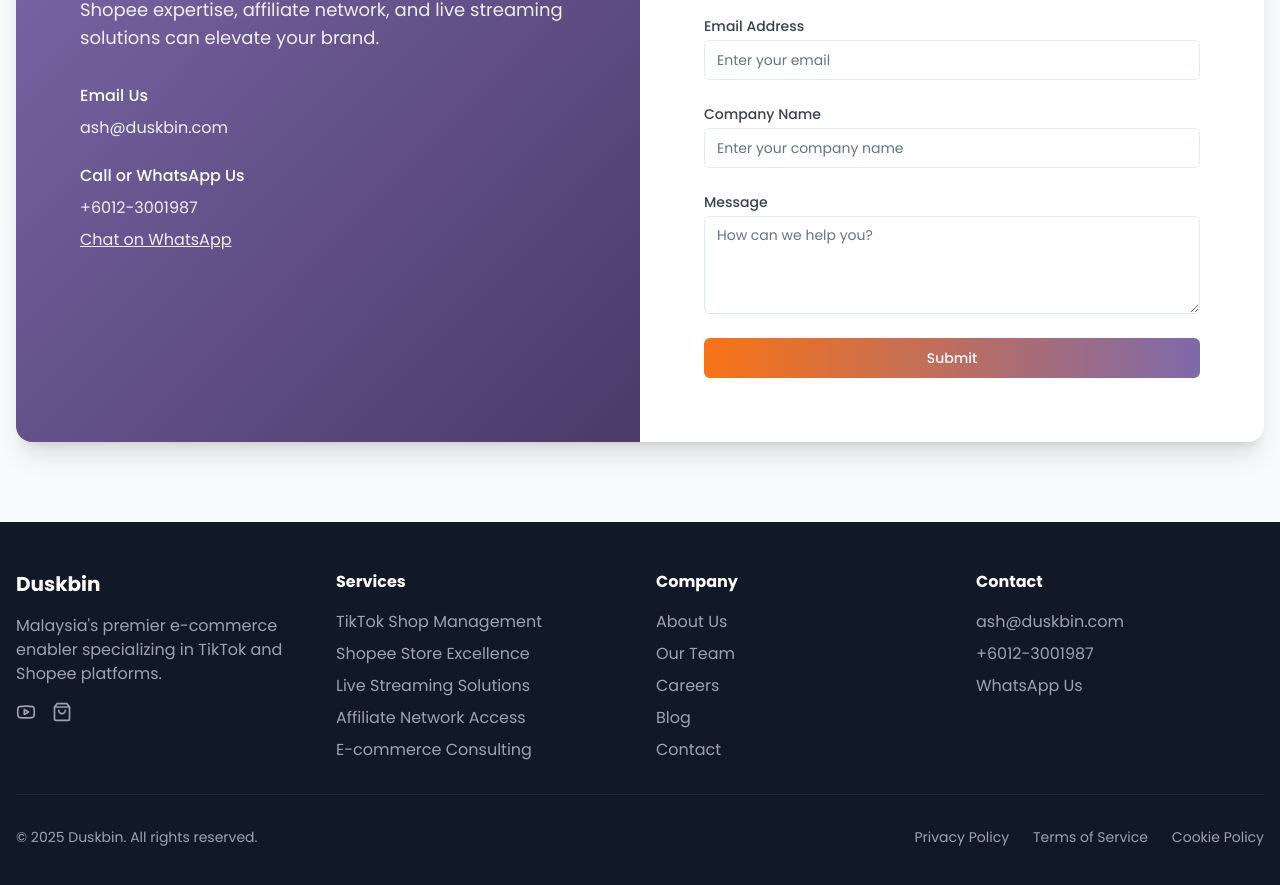
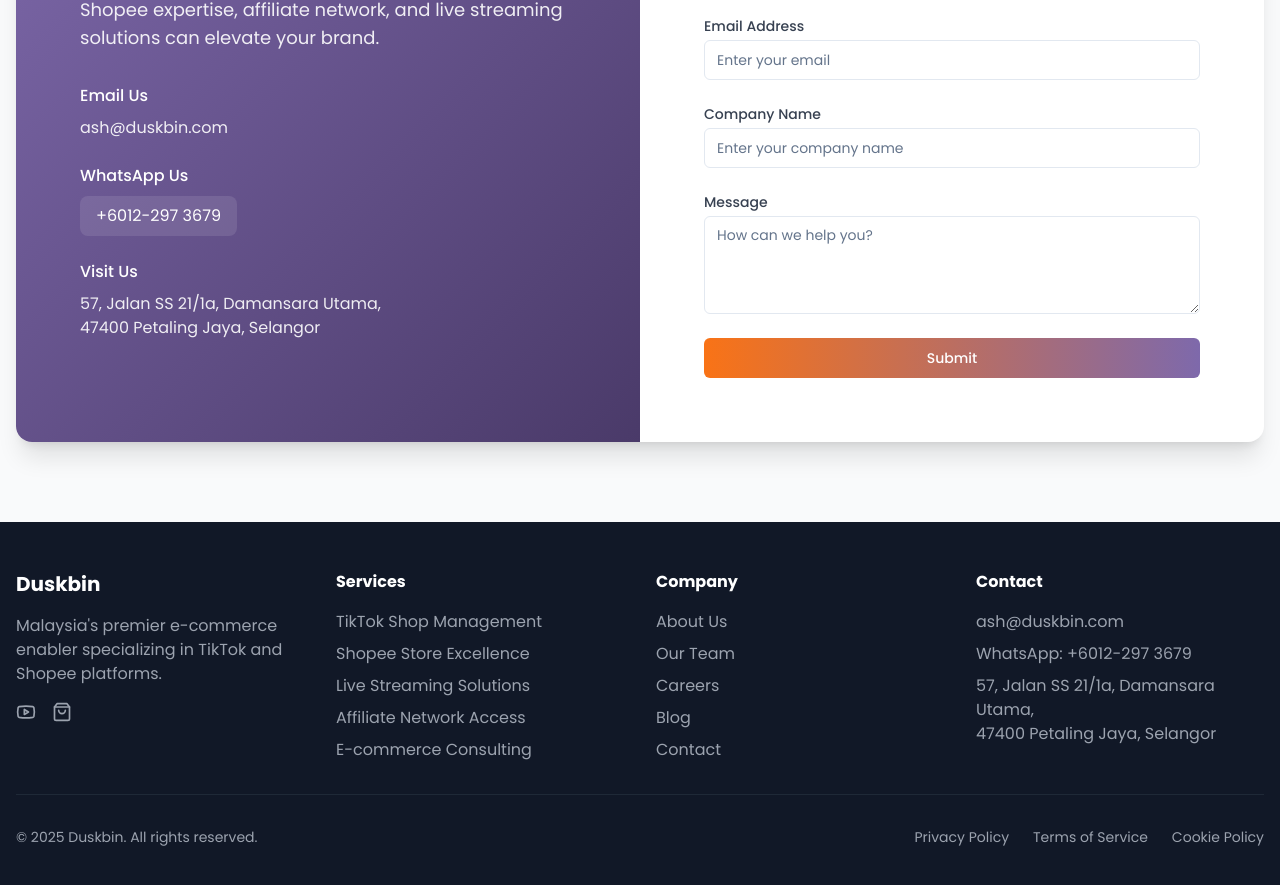
Before and after one commit to andriktan/duskbin-social-shopee-landing, a React (Vite) app: page / in a window 1280 px wide. Shown: the part 5183-6068 px from the top of the page. Built offline with nearby package versions, Linux system fonts and the light colour scheme.

Commit message:
Changes
Co-authored-by: andriktan <212458657+andriktan@users.noreply.github.com>

```diff
--- a/src/components/ContactSection.tsx
+++ b/src/components/ContactSection.tsx
@@ -49,16 +49,23 @@ const ContactSection = () => {
                 </div>
 
                 <div>
-                  <h4 className="text-white font-medium mb-2">Call or WhatsApp Us</h4>
-                  <p className="text-white/90">+6012-3001987</p>
+                  <h4 className="text-white font-medium mb-2">WhatsApp Us</h4>
                   <a
-                    href="https://wa.me/60123001987"
+                    href="https://wa.me/60122973679"
                     target="_blank"
                     rel="noopener noreferrer"
-                    className="inline-block mt-2 text-white/90 hover:text-white underline"
+                    className="inline-flex items-center gap-2 bg-white/10 hover:bg-white/20 text-white px-4 py-2 rounded-lg transition-colors"
                   >
-                    Chat on WhatsApp
+                    +6012-297 3679
                   </a>
+                </div>
+
+                <div>
+                  <h4 className="text-white font-medium mb-2">Visit Us</h4>
+                  <p className="text-white/90">
+                    57, Jalan SS 21/1a, Damansara Utama,<br />
+                    47400 Petaling Jaya, Selangor
+                  </p>
                 </div>
               </div>
             </div>
--- a/src/components/Footer.tsx
+++ b/src/components/Footer.tsx
@@ -48,16 +48,19 @@ const Footer = () => {
             <h4 className="font-bold mb-4">Contact</h4>
             <ul className="space-y-2 text-gray-400">
               <li>ash@duskbin.com</li>
-              <li>+6012-3001987</li>
               <li>
                 <a
-                  href="https://wa.me/60123001987"
+                  href="https://wa.me/60122973679"
                   target="_blank"
                   rel="noopener noreferrer"
                   className="hover:text-white transition-colors"
                 >
-                  WhatsApp Us
+                  WhatsApp: +6012-297 3679
                 </a>
+              </li>
+              <li>
+                57, Jalan SS 21/1a, Damansara Utama,<br />
+                47400 Petaling Jaya, Selangor
               </li>
             </ul>
           </div>
```
